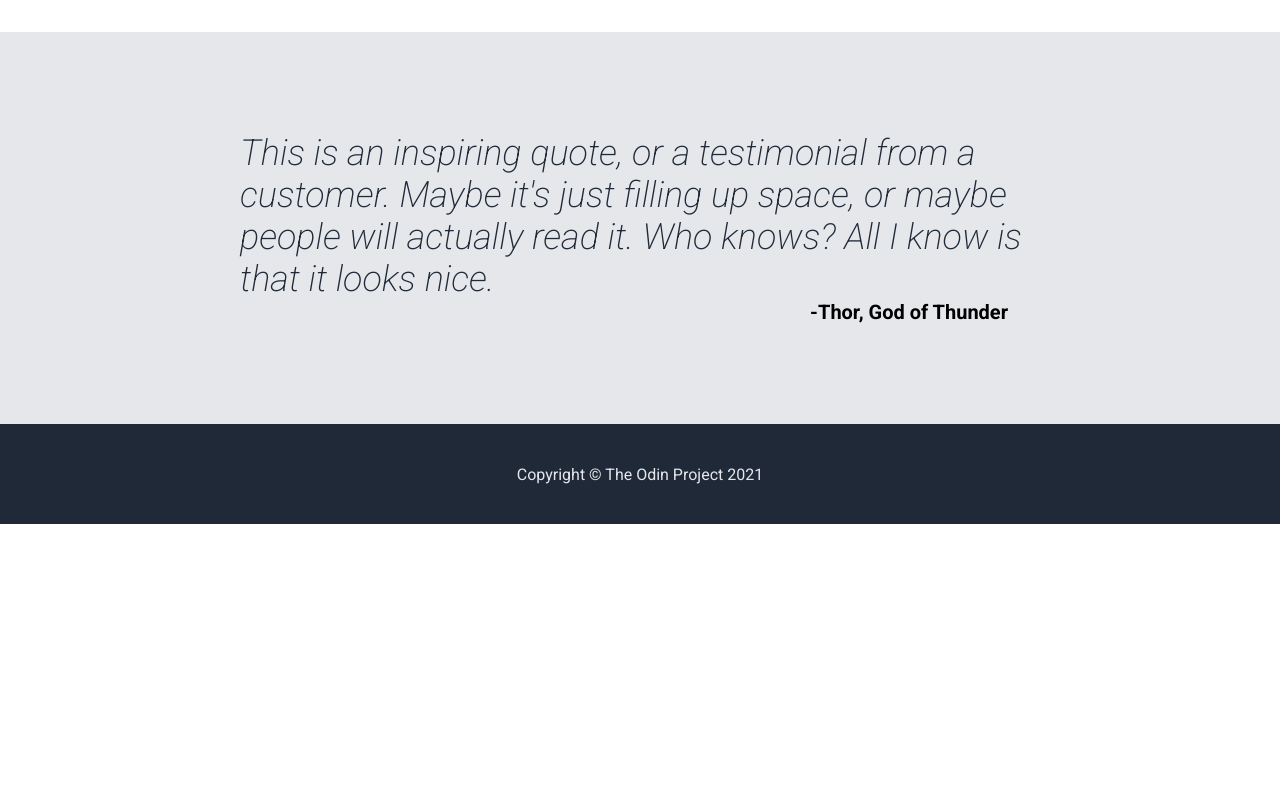
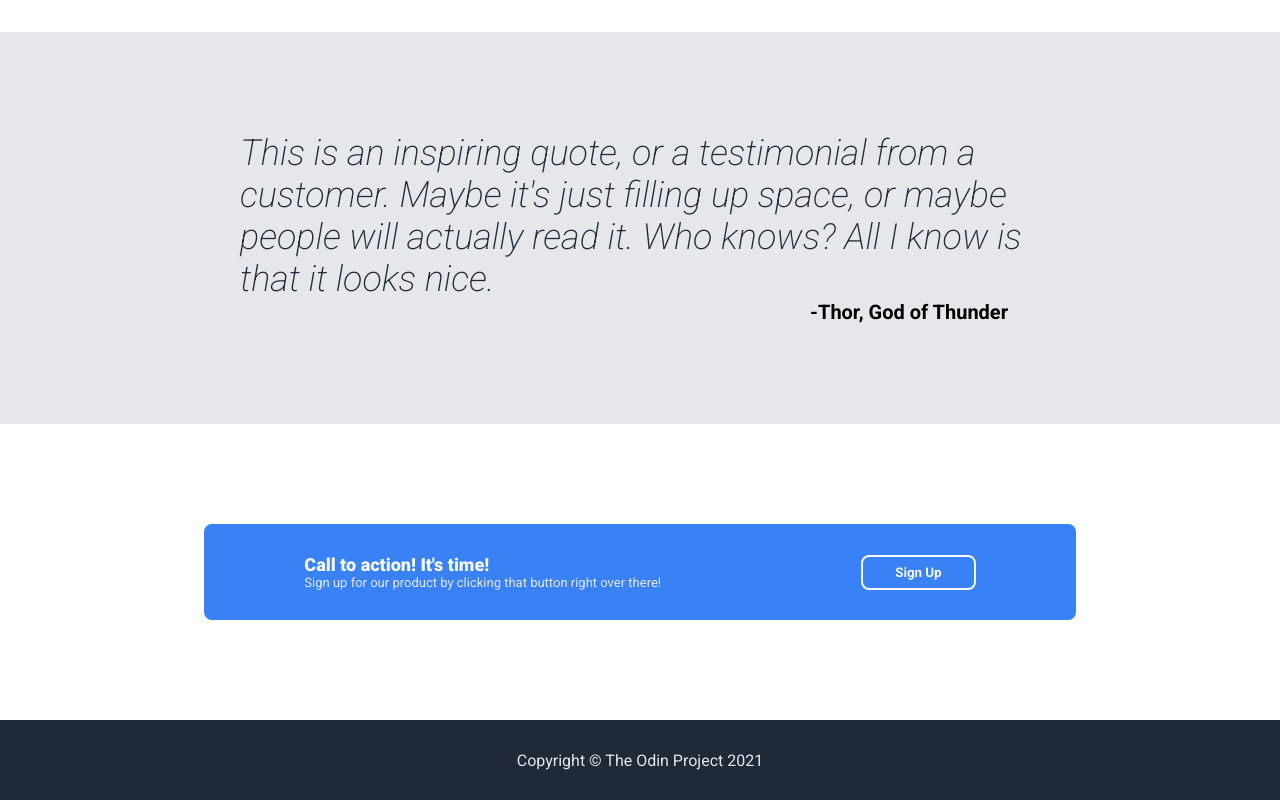
Before and after one commit to rnbr04/landing-page, a plain HTML site: page index.html in a window 1280 px wide. Shown: the part 889-1689 px from the top of the page. Before the commit the page ends 1413 px from the top, so only its background shows below. Drawn offline with Linux system fonts and the light colour scheme.

Commit message:
Main: Add Action modal, Header:Update button class

```diff
--- a/index.html
+++ b/index.html
@@ -29,7 +29,7 @@
           This website has some subtext that goes under the main title. It's a smaller font
           and the color is lower constrast.
         </div>
-        <button>Sign Up</button>
+        <button class="hero-button">Sign Up</button>
       </div>
       <div class="img">
         this is a placeholder for an image
@@ -72,6 +72,21 @@
         </div>
       </div>
     </div>
+    <div class="action-container">
+      <div class="modal">
+        <div class="modal-text">
+          <div class="modal-heading">
+            Call to action! It's time!
+          </div>
+          <div class="modal-secondary-text">
+          Sign up for our product by clicking that button right over there!
+          </div>
+        </div>
+        <button class="modal-button">
+          Sign Up
+        </button>
+      </div>
+    </div>
   </main>
   <footer>
     Copyright © The Odin Project 2021
--- a/style.css
+++ b/style.css
@@ -26,13 +26,15 @@ nav,
 }
 
 nav div,
-.text .heading {
+.text .heading,
+.modal-heading {
   font-weight: 900;
   color: #F9FAF8;
 }
 
 nav a,
-.hero .secondary-text {
+.hero .secondary-text,
+.modal-secondary-text {
   font-size: 18px;
   color: #E5E7EB;
 }
@@ -80,11 +82,15 @@ a {
   padding-right: 64px;
 }
 
-button {
+.hero-button {
   margin-top: 16px;
+  border: none;
+}
+
+.hero-button,
+.modal-button {
   padding: 8px 32px;
   border-radius: 8px;
-  border: none;
   font-weight: bold;
   color: inherit;
   background-color: #3882f6;
@@ -105,7 +111,8 @@ main {
 }
 
 .info-grid,
-.quote {
+.quote,
+.action-container {
   flex: 1;
   display: flex;
   flex-flow: column;
@@ -176,7 +183,43 @@ main {
   font-weight: bold;
 }
 
+.action-container {
+  display: flex;
+  align-items: center;
+  justify-content: center;
+}
+
+.modal {
+  border-radius: 8px;
+  background-color: #3882f6;
+  color:#F9FAF8;
+  padding: 30px 100px;
+  display: flex;
+  gap: 200px;
+}
+
+.modal-text {
+  display: flex;
+  flex-flow: column;
+}
+
+.modal-heading {
+
+  font-size: 18px;
+}
+
+.modal-secondary-text {
+  color:#E5E7EB;
+  font-size: small;
+}
+
+.modal-button {
+  align-self: center;
+  border-style: solid;
+  border-color: inherit;
+}
+
 footer {
-  height: 100px;
+  height: 80px;
   color: #E5E7EB;
 }
```
